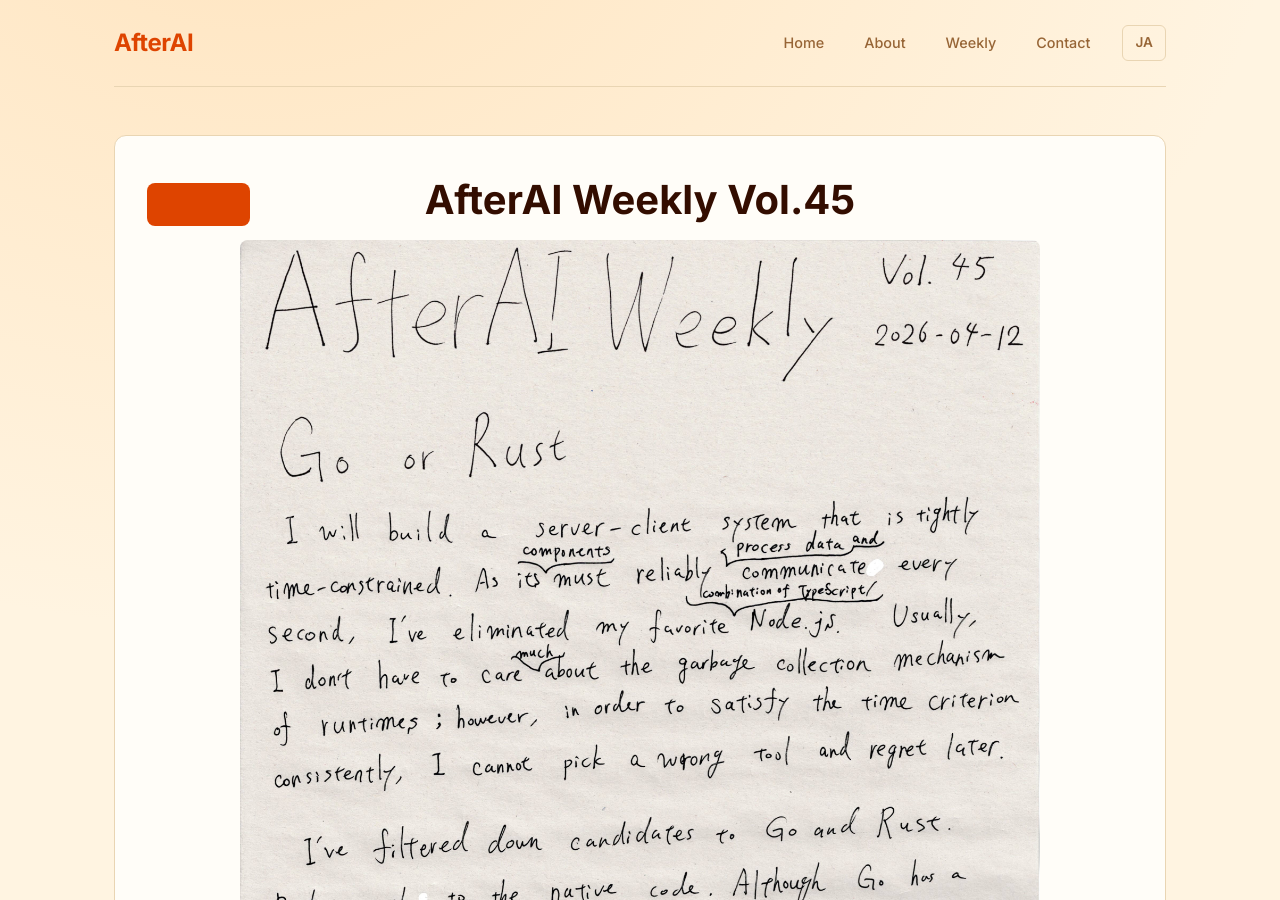
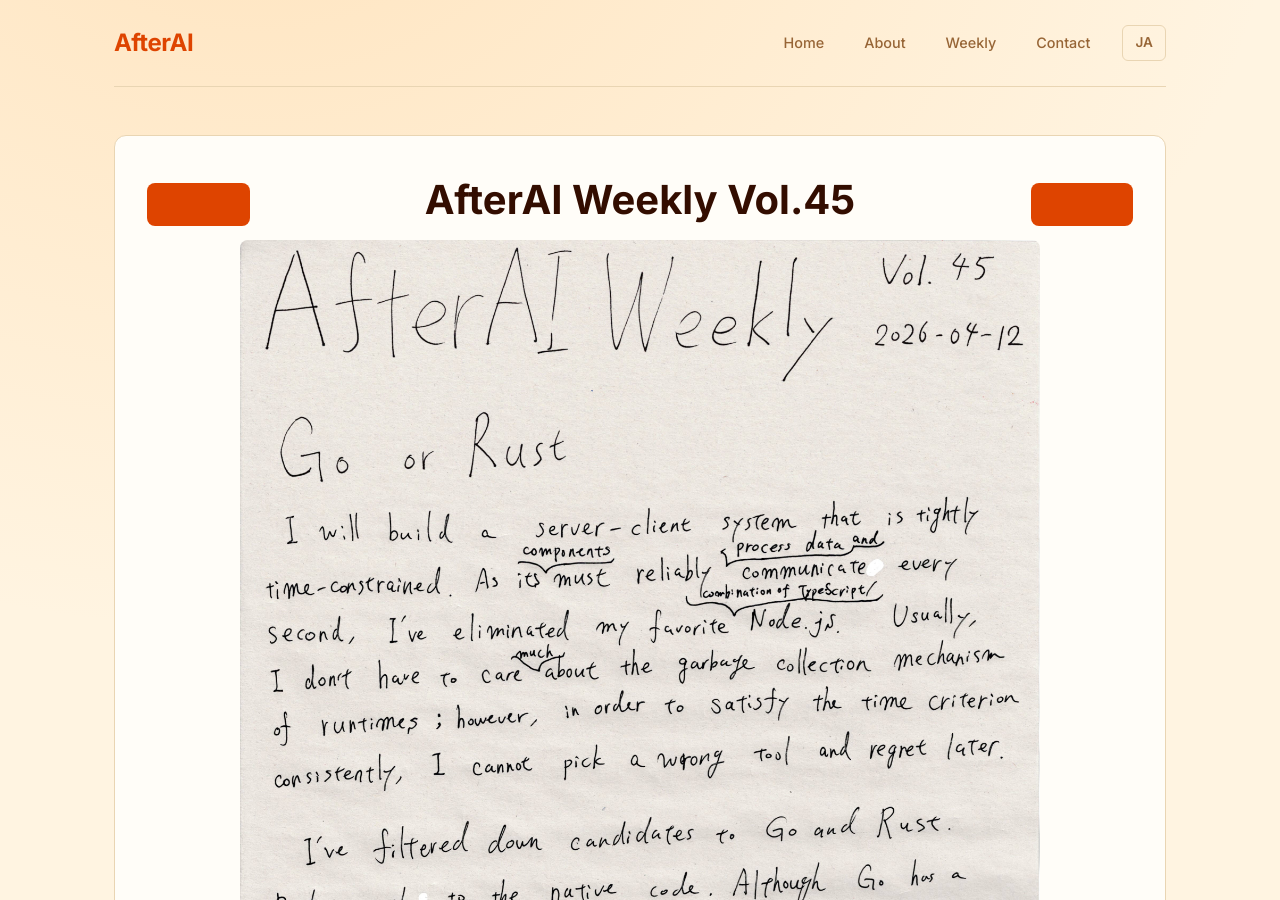
Before and after one commit to AfterAILab/AfterAILab.github.io, a Jekyll site: the page built from weekly/vol45.html, in a window 1280 px wide and 900 px high. Built offline with Jekyll 4.4.1, drawn with Linux system fonts in a browser that asks for light colours.

Commit message:
Add Vol. 46

```diff
--- a/_data/weekly_issues.yml
+++ b/_data/weekly_issues.yml
@@ -131,3 +131,5 @@
   slug: vol44
 - number: 45
   slug: vol45
+- number: 46
+  slug: vol46
--- /dev/null
+++ b/weekly/vol46.html
@@ -0,0 +1,5 @@
+---
+layout: weekly_issue
+title: "AfterAI Weekly Vol.46"
+slug: vol46
+---
```
Also changed, not shown: img/weekly/en/vol46-en.jpg (added).
